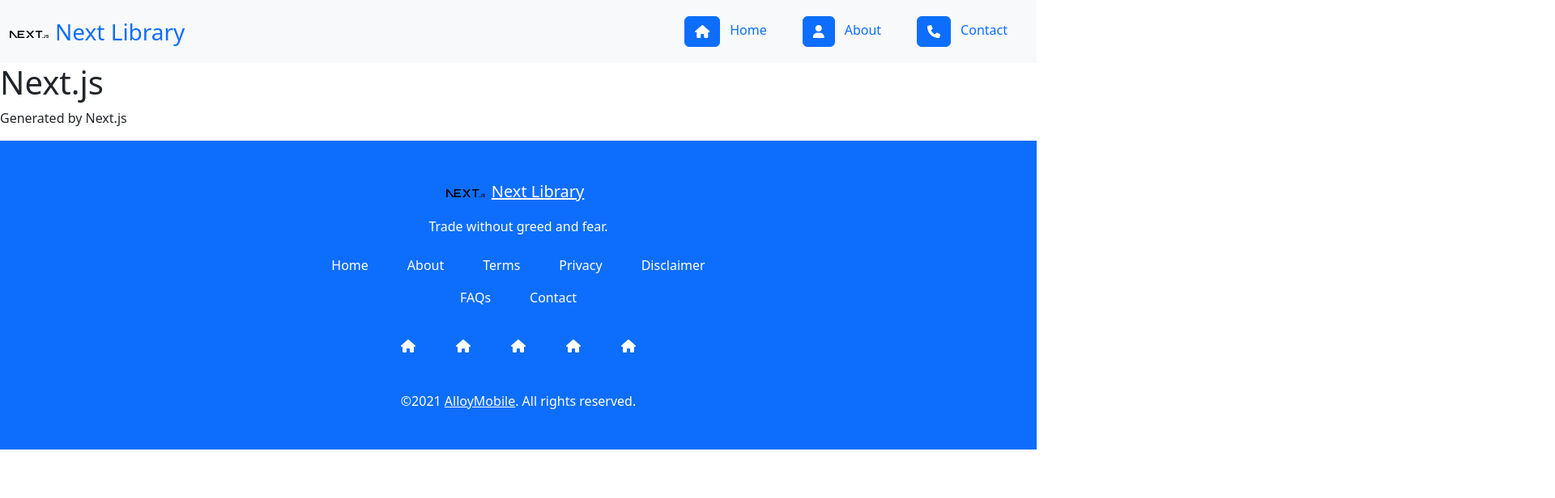
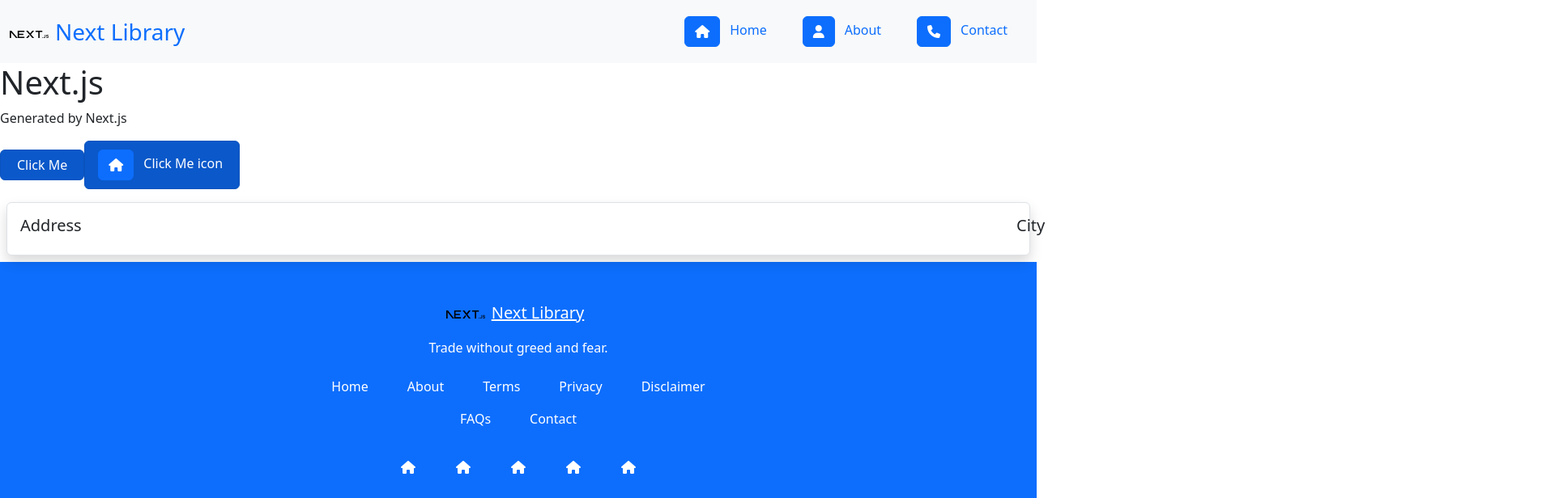
Before and after one commit to alloymobile/alloymobile-next, a Next.js app: page / in a window 1280 px wide. Shown: the top 616 px of the page at 81% size, 1920 px wide, since content can reach past the window. Built offline with nearby package versions, Linux system fonts and the light colour scheme.

Commit message:
Added card component

```diff
--- a/src/app/app.json
+++ b/src/app/app.json
@@ -1,4 +1,16 @@
 {
+    "button":{"className":"btn btn-primary","name":"Click Me","active": "active", "type":"button"},
+    "buttonIcon":{"className":"btn btn-primary","name":"Click Me icon","active": "active", "type":"button","icon": { "className":"btn btn-primary m-1","iconName":"fa fa-home" }},
+    "card":{
+        "className": "card border m-2 shadow",
+        "body":{"className":"card-body d-flex flex-col","name":"Card Body"},
+        "fields":[
+            {"className":"card-title h5 col-sm-12","name":"Address"},
+            {"className":"card-title h5 col-sm-12","name":"City"},
+            {"className":"card-text col-sm-6","name":"Country"},
+            {"className":"card-text col-sm-6","name":"Zip"}
+        ]
+    },
     "navBar":{
         "className":"navbar navbar-expand-lg navbar-light bg-light",
         "logo":{"name":"Next Library","className":"navbar-brand g-0 m-0 text-primary fs-3","href":"https://sellcallput.com","logo":{"src":"/next.svg","alt":"Next JS","width":"48","height":"auto"}},
--- a/src/app/library/cell/button/button-icon.js
+++ b/src/app/library/cell/button/button-icon.js
@@ -2,10 +2,17 @@
 
 export default function AlloyButtonIcon(props)
 {
+    const handleClick = () => {
+        props.onClick(props.buttonIcon.name);
+    };
     return (
-        <button className={props.buttonIcon.className}>
-            <AlloyIcon icon={{iconName: props.buttonIcon.iconName}} />
-            {props.buttonIcon.text}
-        </button>
+        <button
+        className={`${props.buttonIcon.className} ${props.buttonIcon.active}`}
+        type={props.buttonIcon.type}
+        onClick={handleClick}
+    >
+        <AlloyIcon icon={props.buttonIcon.icon} />
+        <span className="px-2">{props.buttonIcon.name}</span>
+    </button>
     )
 }
--- a/src/app/library/cell/button/button.js
+++ b/src/app/library/cell/button/button.js
@@ -0,0 +1,16 @@
+
+
+export default function AlloyButton(props){
+    const handleClick = () => {
+        props.onClick(props.button.name);
+    };
+    return(
+        <button
+            className={`${props.button.className} ${props.button.active}`}
+            type={props.button.type}
+            onClick={handleClick}
+        >
+            <span className="px-2">{props.button.name}</span>
+        </button>
+    )
+}
--- a/src/app/library/cell/card/card.js
+++ b/src/app/library/cell/card/card.js
@@ -0,0 +1,18 @@
+export default function AlloyCard(props){
+    return(
+        <div className={props.card.className}>
+            <div
+                className={props.card.body.className}
+                aria-label={props.card.body.name}
+            >
+                {Object.entries(props.card.fields).map(([key, field]) =>
+                    (
+                        <div key={key} className={field.className}>
+                            {field.name}
+                        </div>
+                    )
+                )}
+            </div>
+        </div>
+    )
+}
--- a/src/app/page.js
+++ b/src/app/page.js
@@ -1,14 +1,30 @@
+"use client"; // This is a client component
 import data from './app.json';
+import AlloyButton from './library/cell/button/button';
+import AlloyButtonIcon from './library/cell/button/button-icon';
+import AlloyCard from './library/cell/card/card';
 import AlloyFooter from './library/tissue/footer/footer';
 import AlloyNavBar from './library/tissue/nav/navbar';
 
+import { useState } from 'react';
+
 export default function Index() {
+    const [buttonOutput, setButtonOutput] = useState('');
+
+    const handleButtonClick = (output) => {
+        setButtonOutput(output);
+    };
+
     return (
         <div>
-            <AlloyNavBar navBar = {data.navBar} />
+            <AlloyNavBar navBar={data.navBar} />
             <h1>Next.js</h1>
             <p>Generated by Next.js</p>
-            <AlloyFooter footer = {data.footer} />
+            <AlloyButton button={data.button} onClick={handleButtonClick} />
+            <AlloyButtonIcon buttonIcon={data.buttonIcon} onClick={handleButtonClick} />
+            <p>{buttonOutput}</p>
+            <AlloyCard card={data.card} />
+            <AlloyFooter footer={data.footer} />
         </div>
-    )
+    );
 }
```
